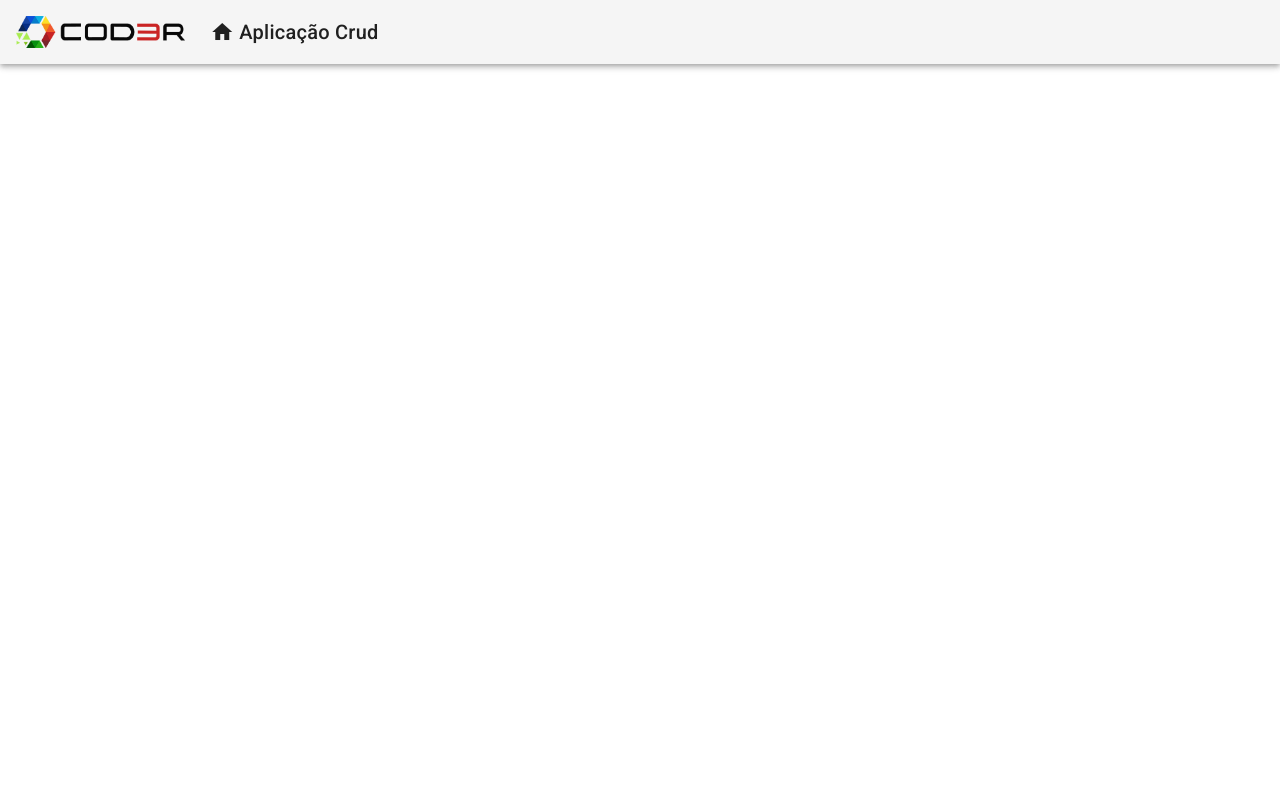
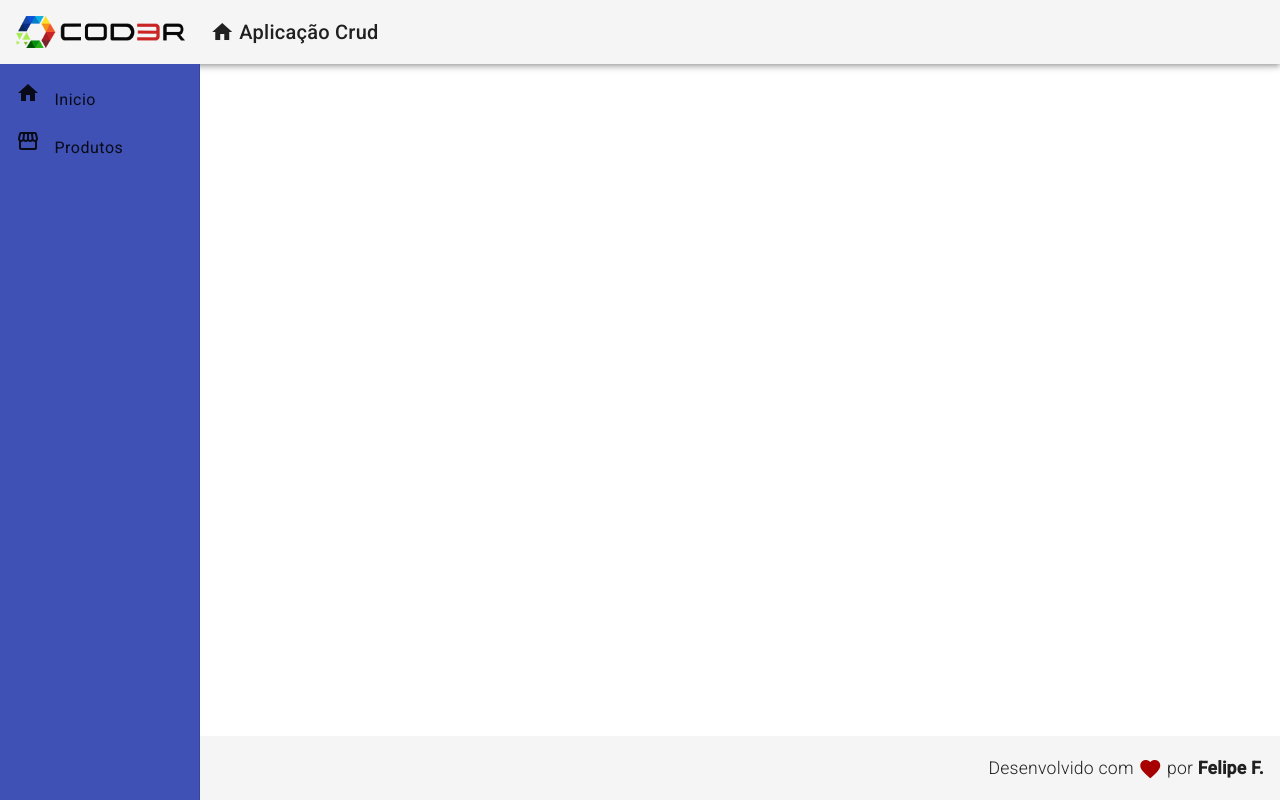
Before and after one commit to FELPES900/Estudo_Angular, an Angular app in the folder frontend/: page / in a window 1280 px wide. Built offline with nearby package versions, Linux system fonts and the light colour scheme.

Commit message:
feat: Criando um nav bar para mostrar as opções para outras janelas

```diff
--- a/frontend/src/app/app.component.html
+++ b/frontend/src/app/app.component.html
@@ -1 +1,3 @@
 <app-header></app-header>
+<app-nav></app-nav>
+<app-footer></app-footer>
--- a/frontend/src/app/components/template/footer/footer.component.css
+++ b/frontend/src/app/components/template/footer/footer.component.css
@@ -0,0 +1,12 @@
+.footer {
+    position: fixed;
+    bottom: 0;
+
+    display: flex;
+    justify-content: flex-end;
+}
+
+.footer > span {
+    font-size: 1.1rem;
+    font-weight: 300;
+}
--- a/frontend/src/app/components/template/footer/footer.component.html
+++ b/frontend/src/app/components/template/footer/footer.component.html
@@ -1 +1,10 @@
-<p>footer works!</p>
+<mat-toolbar class="footer">
+    <span>
+        Desenvolvido com
+        <i class="material-icons red v-middle">
+            favorite
+        </i>
+        por
+        <strong> Felipe F.</strong>
+    </span>
+</mat-toolbar>
--- a/frontend/src/app/components/template/header/header.component.html
+++ b/frontend/src/app/components/template/header/header.component.html
@@ -1,14 +1,3 @@
-<!DOCTYPE html>
-<html lang="en">
-
-<head>
-    <meta charset="UTF-8">
-    <meta http-equiv="X-UA-Compatible" content="IE=edge">
-    <meta name="viewport" content="width=device-width, initial-scale=1.0">
-    <title>Document</title>
-</head>
-
-<body>
 <mat-toolbar class="header mat-elevation-z4">
     <span>
         <a>
@@ -24,6 +13,3 @@
         </a>
     </span>
 </mat-toolbar>
-</body>
-
-</html>
--- /dev/null
+++ b/frontend/src/app/components/template/nav/nav.component.css
@@ -0,0 +1,12 @@
+.sidenav {
+    background-color: #3F51B5;
+    width: 200px;
+}
+
+.sidenav a {
+    color: #ffff;
+}
+
+.sidenav i {
+    padding-right: 10px;
+}
--- /dev/null
+++ b/frontend/src/app/components/template/nav/nav.component.html
@@ -0,0 +1,19 @@
+<mat-sidenav-container class="container">
+    <mat-sidenav class="sidenav" mode="side" opened fixedInViewport="true"
+    fixedTopGap="64" >
+        <mat-nav-list class="nav-list">
+            <a mat-list-item>
+                <i class="material-icons">
+                    home
+                </i>
+                Inicio
+            </a>
+            <a mat-list-item>
+                <i class="material-icons">
+                    storefront
+                </i>
+                Produtos
+            </a>
+        </mat-nav-list>
+    </mat-sidenav>
+</mat-sidenav-container>
--- a/frontend/src/styles.css
+++ b/frontend/src/styles.css
@@ -2,3 +2,11 @@
 
 html, body { height: 100%; }
 body { margin: 0; font-family: Roboto, "Helvetica Neue", sans-serif; }
+
+.red {
+    color: rgb(167, 0, 0);
+}
+
+.v-middle {
+    vertical-align: middle;
+}
```
Also changed, not shown: frontend/src/app/app.module.ts (+9 -2 lines), frontend/src/app/components/template/nav/nav.component.ts (added, +10 -0 lines). Lines whose indentation alone changed are shown as unchanged.
